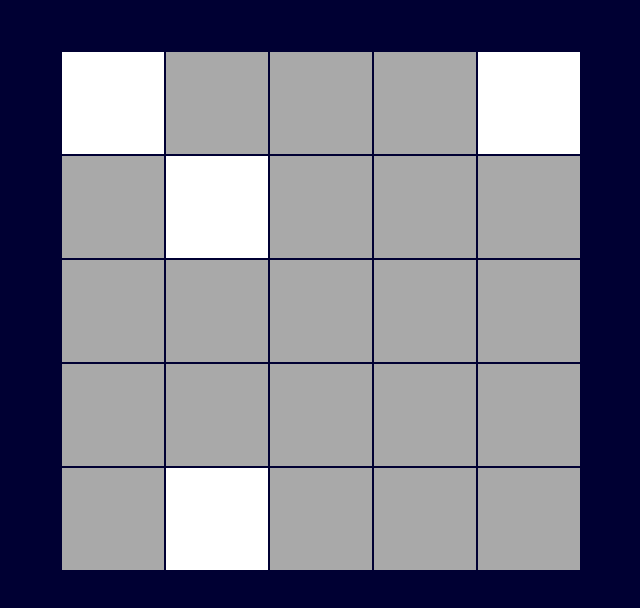
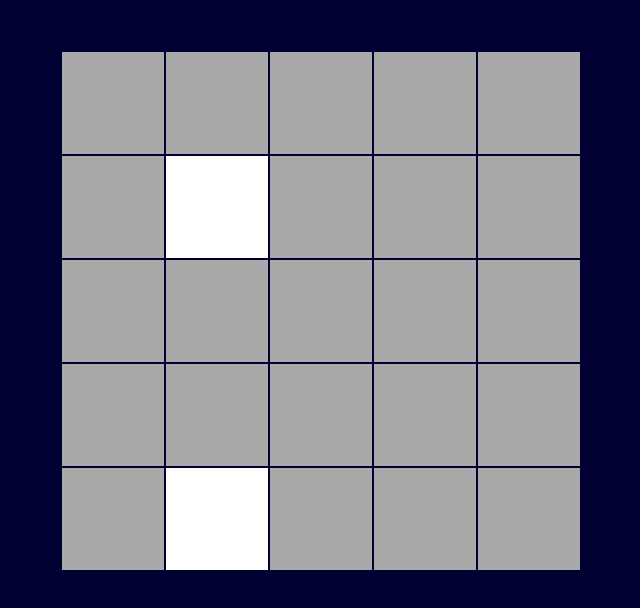
Before and after one commit to Brienyll/lights-off-r, a React (Create React App) app: page / in a window 1280 px wide. Shown: the top 608 px of the page, without its empty margins (319-959 px from the left). Built offline with nearby package versions, Linux system fonts and the light colour scheme.

Commit message:
added win state

```diff
--- a/src/Board.js
+++ b/src/Board.js
@@ -34,7 +34,7 @@ class Board extends Component {
   static defaultProps = {
     nrows: 5,
     ncols: 5,
-    chanceLightStartsOn: 0.25
+    chanceLightStartsOn: 0.1
   };
 
   constructor(props) {
@@ -89,7 +89,7 @@ class Board extends Component {
 
     // win when every cell is turned off
     // TODO: determine is the game has been won\
-    let hasWon = false;
+    let hasWon = board.every(row => row.every(cell => !cell));
     this.setState({board:board, hasWon:hasWon});
   }
 
@@ -97,6 +97,10 @@ class Board extends Component {
   /** Render game board or winning message. */
 
   render() {
+    if (this.state.hasWon) {
+      return <h1> WIN! </h1>
+    }
+
     let tableBoard = [];
     for (let y = 0; y < this.props.nrows; y++) {
       let row = [];
```
